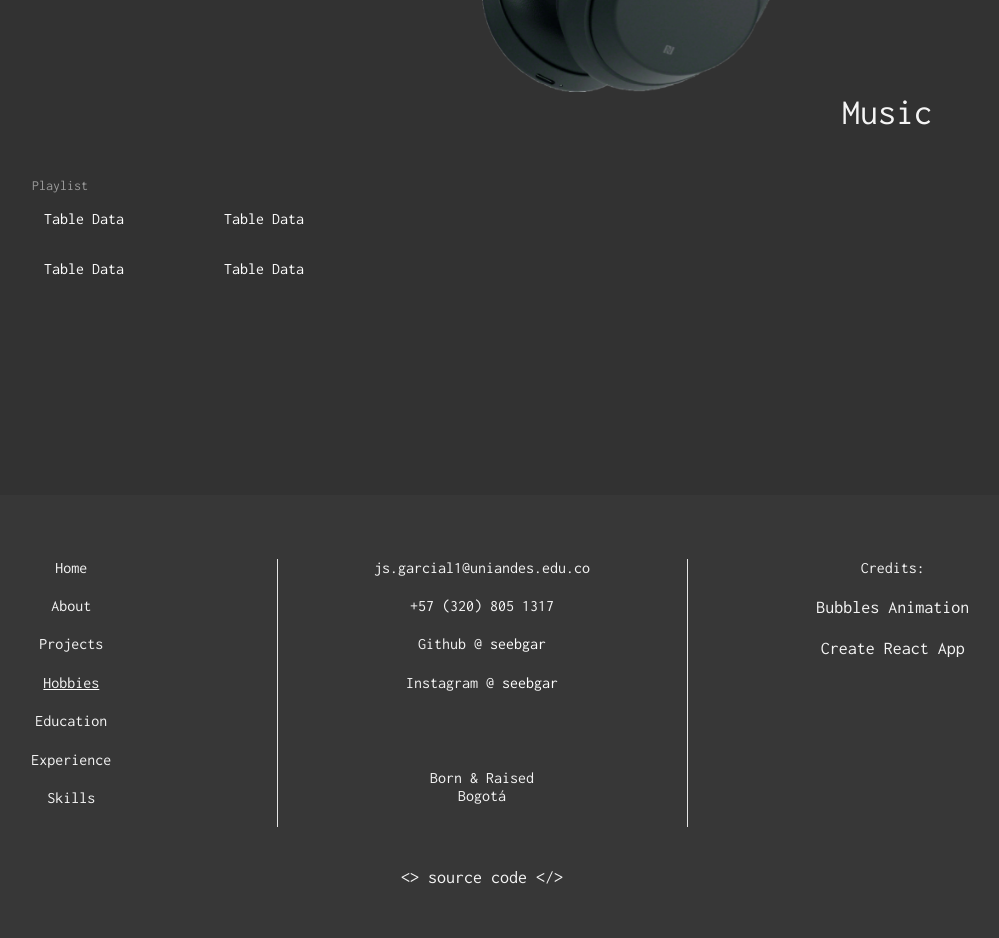
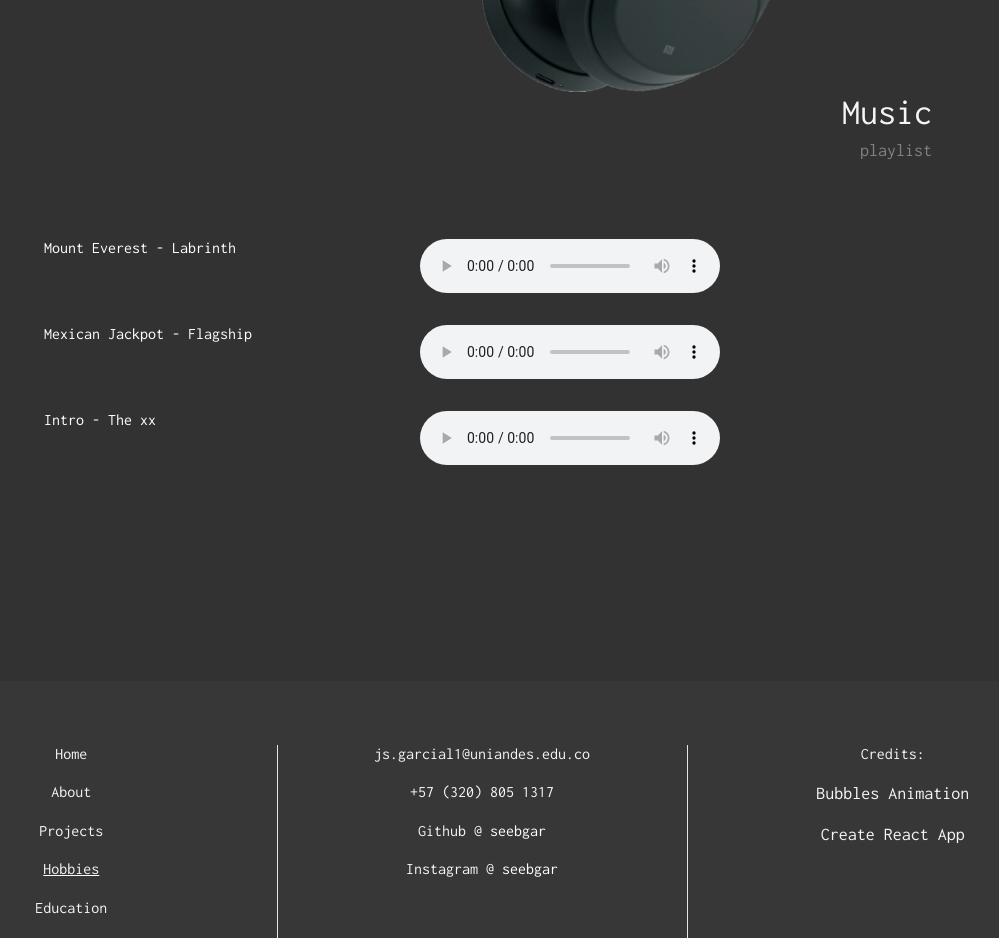
Before and after one commit to seebgar/seebgar, a React (Create React App) app: page /hobbies in a window 1280 px wide. Shown: the part 4500-5438 px from the top of the page, without its empty margins (158-1157 px from the left). Built offline with nearby package versions, Linux system fonts and the light colour scheme.

Commit message:
audio files

```diff
--- a/src/app/Hobbies/Hobbies.js
+++ b/src/app/Hobbies/Hobbies.js
@@ -6,6 +6,11 @@ import XBOX from "../../assets/XBOX.png";
 import NES from "../../assets/NES.png";
 import PLANE from "../../assets/PLANE.png";
 import HP from "../../assets/HP.png";
+
+import EVEREST from "../../assets/AUDIO/EVEREST.mp3";
+import MEX from "../../assets/AUDIO/MEX.mp3";
+import INTRO from "../../assets/AUDIO/INTRO.mp3";
+
 
 import "./Hobbies.css";
 import Menu from "../Menu/Menu";
@@ -242,20 +247,37 @@ export default function Hobbies() {
           <div>
             <h3 className="ProjectName" style={{ textAlign: "right" }}>
               Music
+              <p
+                style={{
+                  textDecoration: "none",
+                  fontSize: "18px",
+                  color: "gray"
+                }}
+              >
+                playlist
+              </p>
             </h3>
           </div>
           <div>
-            <table class="uk-table" style={{width: '40%'}}>
-              <caption>Playlist</caption>
-
+            <table class="uk-table">
               <tbody>
                 <tr>
-                  <td>Table Data</td>
-                  <td>Table Data</td>
+                  <td>Mount Everest - Labrinth</td>
+                  <td>
+                    <audio controls src={EVEREST} />
+                  </td>
                 </tr>
                 <tr>
-                  <td>Table Data</td>
-                  <td>Table Data</td>
+                  <td>Mexican Jackpot - Flagship</td>
+                  <td>
+                  <audio controls src={MEX} />
+                  </td>
+                </tr>
+                <tr>
+                  <td>Intro - The xx</td>
+                  <td>
+                  <audio controls src={INTRO} />
+                  </td>
                 </tr>
               </tbody>
             </table>
```
Also changed, not shown: 1 other file (tests, documents, lock files or other folders).
